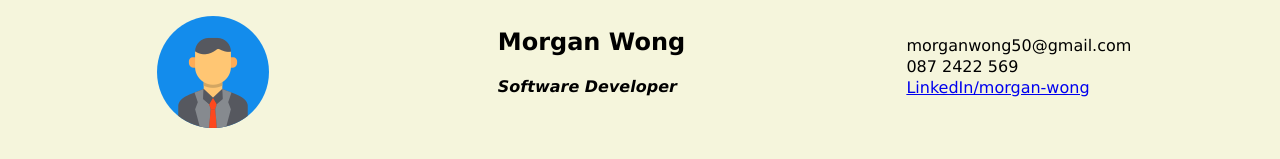
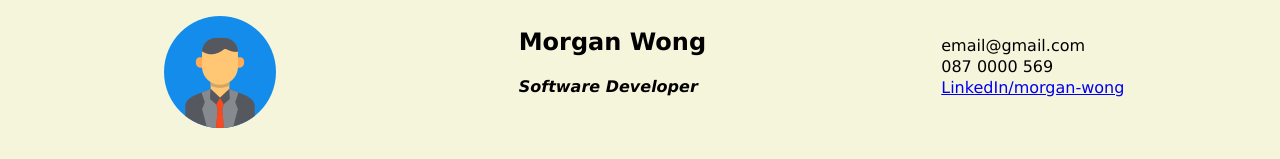
Before and after one commit to morganwong/morganwong.github.io, a plain HTML site: page index.html in a window 1280 px wide. Shown: the top 159 px of the page. Drawn offline with Linux system fonts and the light colour scheme.

Commit message:
Update index.html

```diff
--- a/index.html
+++ b/index.html
@@ -66,9 +66,9 @@
             <h4><em>Software Developer</em></h4>
         </div>
         <div id="contact-info">
-            <p>morganwong50@gmail.com</p>
-            <p>087 2422 569</p>
-            <a href="https://www.linkedin.com/in/morgan-wong-512a35b6/" target="_blank">LinkedIn/morgan-wong</a>
+            <p>email@gmail.com</p>
+            <p>087 0000 569</p>
+            <a href="https://www.linkedin.com/in/notreal/" target="_blank">LinkedIn/morgan-wong</a>
         </div>
     </div>
 
```
